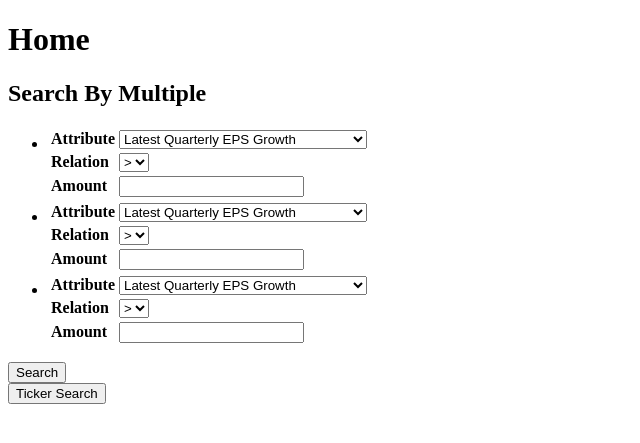
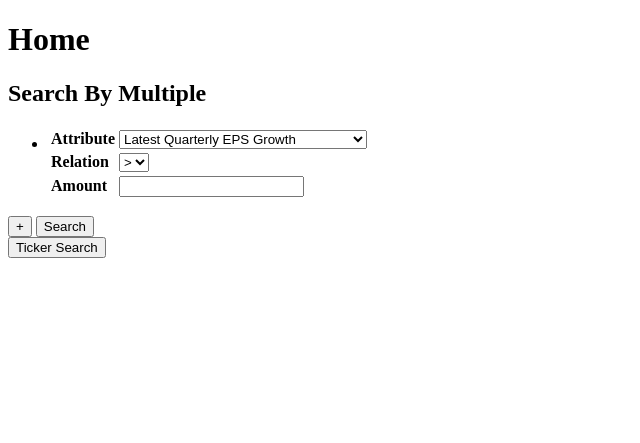
Before and after one commit to nrudzis/Capstone_1, a Flask app: page /home in a window 1280 px wide. Shown: the part 37-480 px from the top of the page, without its empty margins (0-640 px from the left). Run offline with Flask 2, Linux system fonts and the light colour scheme; the visitor is signed in with stand-in values (Sample User, id 1).

Commit message:
added add/remove searchfield logic

```diff
--- a/static/newCondition.js
+++ b/static/newCondition.js
@@ -1,112 +1,53 @@
-/*
-// FOR WORK ON REGULAR MULTIPLE SEARCH FORM
-$(document).on("click", ".remove-condition", function() {
-  $(this).parent().remove();
-});
-
-$("#new-condition").click(function() {
-  const $newConditionSelect = $("form").children().first().clone();
-  $newConditionSelect.insertBefore($("#new-condition"));
-  if($("form div").length > 17) {
-    $("#new-condition").prop("disabled", true);
-  }
-});
-*/
-
-// FOR WORK ON WTFORMS MULTIPLE SEARCH FORM
-$("#multiple-search-form > ul > li").append(
-  `<li>
-    <table id="searchfield-1">
-      <tbody>
-        <tr>
-          <th>
-            <label for="searchfield-1-attribute">Attribute</label>
-          </th>
-          <td>
-            <select id="searchfield-1-attribute" name="searchfield-1-attribute">
-              <option value="q_eps_growth_first">Latest Quarterly EPS Growth</option>
-              <option value="q_eps_growth_next">1 Quarter Ago Quarterly EPS Growth</option>
-              <option value="q_eps_growth_last">2 Quarters Ago Quarterly EPS Growth</option>
-              <option value="a_eps_growth_first">Latest Annual EPS Growth</option>
-              <option value="a_eps_growth_next">1 Year Ago Annual EPS Growth</option>
-              <option value="a_eps_growth_last">2 Years Ago Annual EPS Growth</option>
-              <option value="institutional_holders">Institutional Holders</option>
-            </select>
-          </td>
-        </tr>
-        <tr>
-          <th>
-            <label for="searchfield-1-relation">Relation</label>
-          </th>
-          <td>
-            <select id="searchfield-1-relation" name="searchfield-1-relation">
-              <option value="greater">></option>
-              <option value="less"><</option>
-              <option value="equal">=</option>
-            </select>
-          </td>
-        </tr>
-        <tr>
-          <th>
-            <label for="searchfield-1-amount">Amount</label>
-          </th>
-          <td>
-            <input id="searchfield-1-amount" name="searchfield-1-amount" step="any" type="number" value="">
-          </td>
-        </tr>
-      </tbody>
-    </table>
-  </li>
-  <li>
-    <table id="searchfield-2">
-      <tbody>
-        <tr>
-          <th>
-            <label for="searchfield-2-attribute">Attribute</label>
-          </th>
-          <td>
-            <select id="searchfield-2-attribute" name="searchfield-2-attribute">
-              <option value="q_eps_growth_first">Latest Quarterly EPS Growth</option>
-              <option value="q_eps_growth_next">1 Quarter Ago Quarterly EPS Growth</option>
-              <option value="q_eps_growth_last">2 Quarters Ago Quarterly EPS Growth</option>
-              <option value="a_eps_growth_first">Latest Annual EPS Growth</option>
-              <option value="a_eps_growth_next">1 Year Ago Annual EPS Growth</option>
-              <option value="a_eps_growth_last">2 Years Ago Annual EPS Growth</option>
-              <option value="institutional_holders">Institutional Holders</option>
-            </select>
-          </td>
-        </tr>
-        <tr>
-          <th>
-            <label for="searchfield-2-relation">Relation</label>
-          </th>
-          <td>
-            <select id="searchfield-2-relation" name="searchfield-2-relation">
-              <option value="greater">></option>
-              <option value="less"><</option>
-              <option value="equal">=</option>
-            </select>
-          </td>
-        </tr>
-        <tr>
-          <th>
-            <label for="searchfield-2-amount">Amount</label>
-          </th>
-          <td>
-            <input id="searchfield-2-amount" name="searchfield-2-amount" step="any" type="number" value="">
-          </td>
-        </tr>
-      </tbody>
-    </table>
-  </li>`)
-
-
+// TICKER SEARCH FORM SHOW/HIDE
 $('#ticker-search-form-section-show').click(() => {
   $('#multiple-search-form-section').hide();
   $('#ticker-search-form-section').show();
 });
 
+// MULTIPLE SEARCH FORM SHOW/HIDE
 $('#multiple-search-form-section-show').click(() => {
   $('#ticker-search-form-section').hide();
   $('#multiple-search-form-section').show();
 });
+
+// MULTIPLE SEARCH FORM ADD/REMOVE SEARCHFIELDS
+const $searchfields = $('.searchfields');
+
+function reindex() {
+  let $lis = $searchfields.children('li');
+  $lis.each(function(i) {
+    let $reindexed = $(this).html().replace(/searchfield-[0-9]+/g, `searchfield-${i}`);
+    $(this).html($reindexed);
+  });
+}
+
+function appendRemoveBtn() {
+  let $lis = $searchfields.children('li');
+  if ($lis.length===2) {
+    $lis.each(function() {
+      $(this).append(`<button type="button" class="remove-searchfield-btn">X</button>`);
+    });
+  }
+}
+
+function addNewSearchfield() {
+  let $newSearchfield = $searchfields.children().first().clone();
+  $searchfields.append($newSearchfield);
+  appendRemoveBtn();
+  reindex();
+}
+
+$('#add-searchfield-btn')
+  .on('click', () => {
+    addNewSearchfield();
+  });
+
+$(document)
+  .on('click', '.remove-searchfield-btn', function() {
+    $(this).parent().remove();
+    let $lis = $searchfields.children('li');
+    if ($lis.length<2) {
+      $('.remove-searchfield-btn').remove();
+    }
+    reindex();
+  });
--- a/templates/logged-in-home.html
+++ b/templates/logged-in-home.html
@@ -2,41 +2,11 @@
 {% block title %}Home{% endblock %}
 {% block h1 %}Home{% endblock %}
 {% block content %}
-
-<!-- FOR WORK ON REGULAR FORM -->
-
-<!--
-<form action="">
-  <div>
-    <select>
-      <option></option>
-      <option>latest quarterly eps growth</option>
-      <option>1 quarter ago eps growth</option>
-      <option>2 quarters ago eps growth</option>
-      <option>latest yearly eps growth</option>
-      <option>1 year ago eps growth</option>
-      <option>2 years ago eps growth</option>
-    </select>
-    <select>
-      <option></option>
-      <option>></option>
-      <option><</option>
-      <option>=</option>
-    </select>
-    <input type="number">
-    <button type="button" class="remove-condition">x</button>
-  </div>
-  <button type="button" id="new-condition">add another condition</button>
-  <input type="submit" value="submit">
-</form>
--->
-
-<!-- FOR WORK ON WTFORMS FORM -->
 <div id="multiple-search-form-section">
   <h2>Search By Multiple</h2>
   <form action="{{ url_for('show_results') }}" id="multiple-search-form" method="get">
     {{ search_form.hidden_tag() }}
-    <ul>
+    <ul class="searchfields">
     {% for subform in search_form if subform.widget.input_type != 'hidden' %}
       <li>
         {% for field in subform %}
@@ -48,6 +18,7 @@
       </li>
     {% endfor %}
     </ul>
+    <button type="button" id="add-searchfield-btn">+</button>
     <input type="submit" value="Search">
   </form>
   <button id="ticker-search-form-section-show">Ticker Search</button>
```
